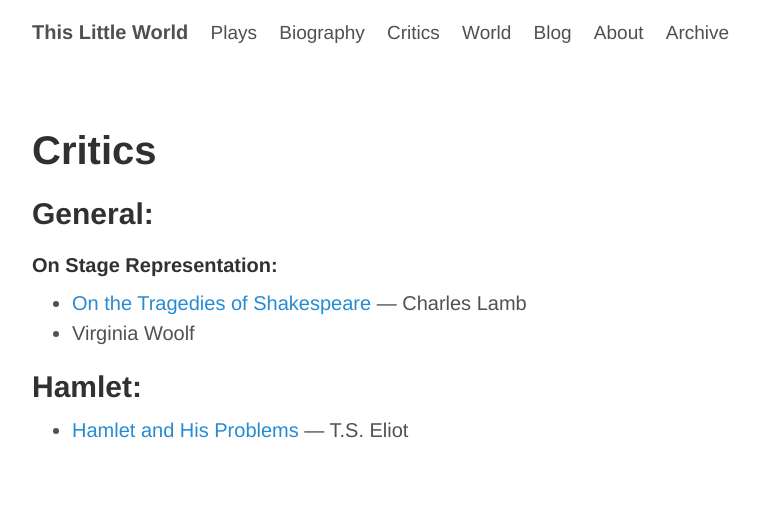
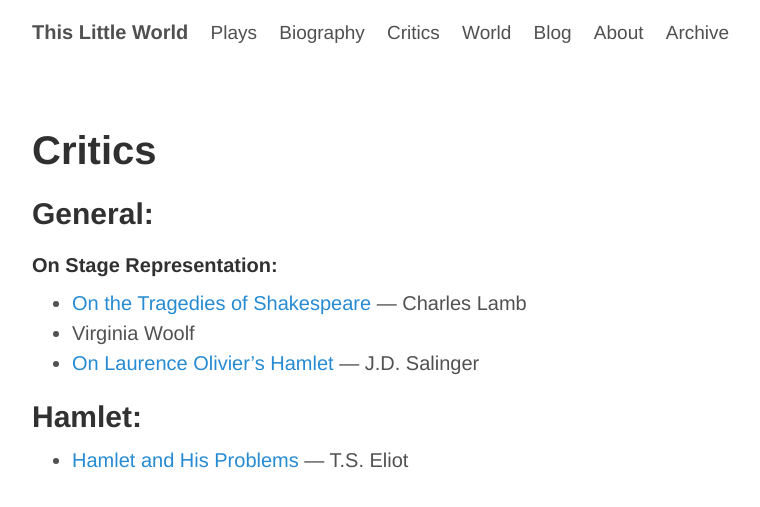
Before and after one commit to ThisLittleWorld/ThisLittleWorld.github.io, a Jekyll site: the page built from pages/critics.md, in a window 1280 px wide. Shown: the top 507 px of the page, without its empty margins (248-1008 px from the left). Built offline with Jekyll 4.4.1, drawn with Linux system fonts in a browser that asks for light colours; Markdown is read by kramdown in place of the engine named in the settings.

Commit message:
added link to salinger page

```diff
--- a/pages/critics.md
+++ b/pages/critics.md
@@ -10,6 +10,8 @@ permalink: "/critics/"
 
 * [On the Tragedies of Shakespeare](/lamb.stage/) — Charles Lamb
 * Virginia Woolf
+* [On Laurence Olivier's Hamlet](/stage.salinger/) — J.D. Salinger
+
 
 
 ##Hamlet:
```
